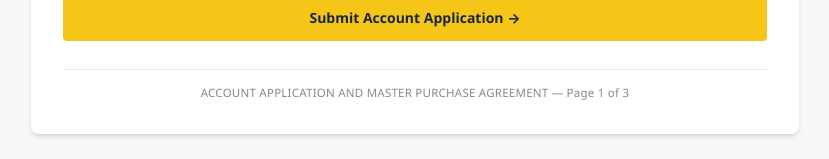
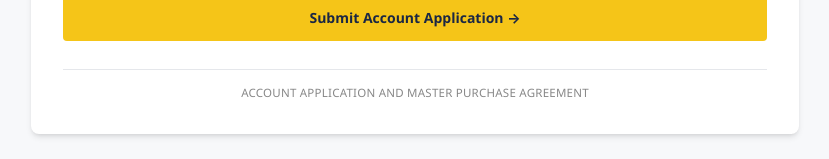
Before and after one commit to gmcdallas09/gmc-form-backend, a website: page public/index.html in a window 1280 px wide. Shown: the part 4133-4292 px from the top of the page, without its empty margins (225-1054 px from the left). Drawn offline with nearby package versions, Linux system fonts and the light colour scheme.

Commit message:
Update index.html

```diff
--- a/public/index.html
+++ b/public/index.html
@@ -647,7 +647,7 @@
                         <span data-id="264" id="submit-app-spin-6rst" style="display:none;"><span data-id="265" class="spinner"></span></span>
                     </button>
 
-                    <div data-id="266" class="page-footer">ACCOUNT APPLICATION AND MASTER PURCHASE AGREEMENT — Page 1 of 3</div>
+                    <div data-id="266" class="page-footer">ACCOUNT APPLICATION AND MASTER PURCHASE AGREEMENT</div>
                 </form>
             </div>
         </div>
```
